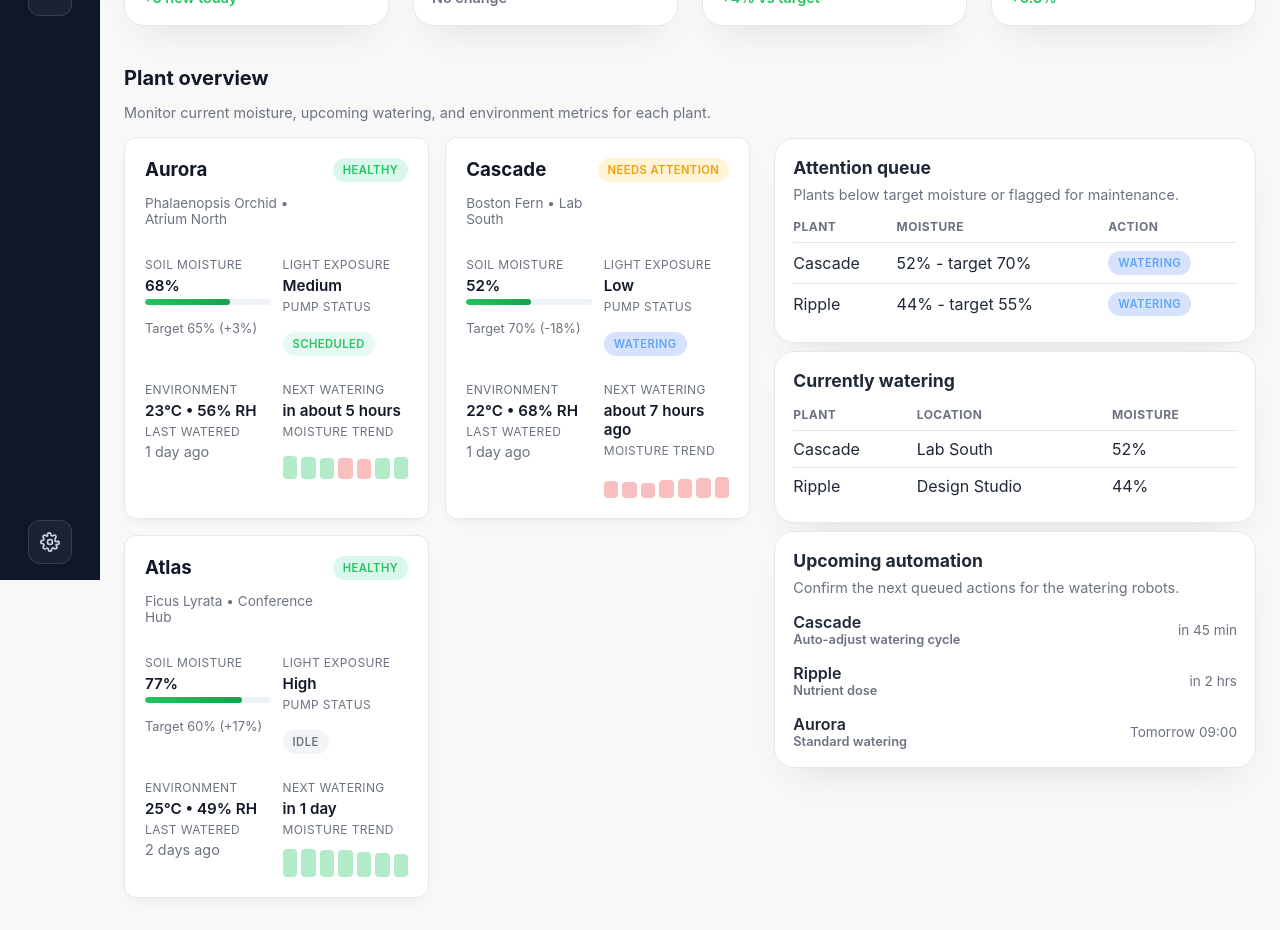
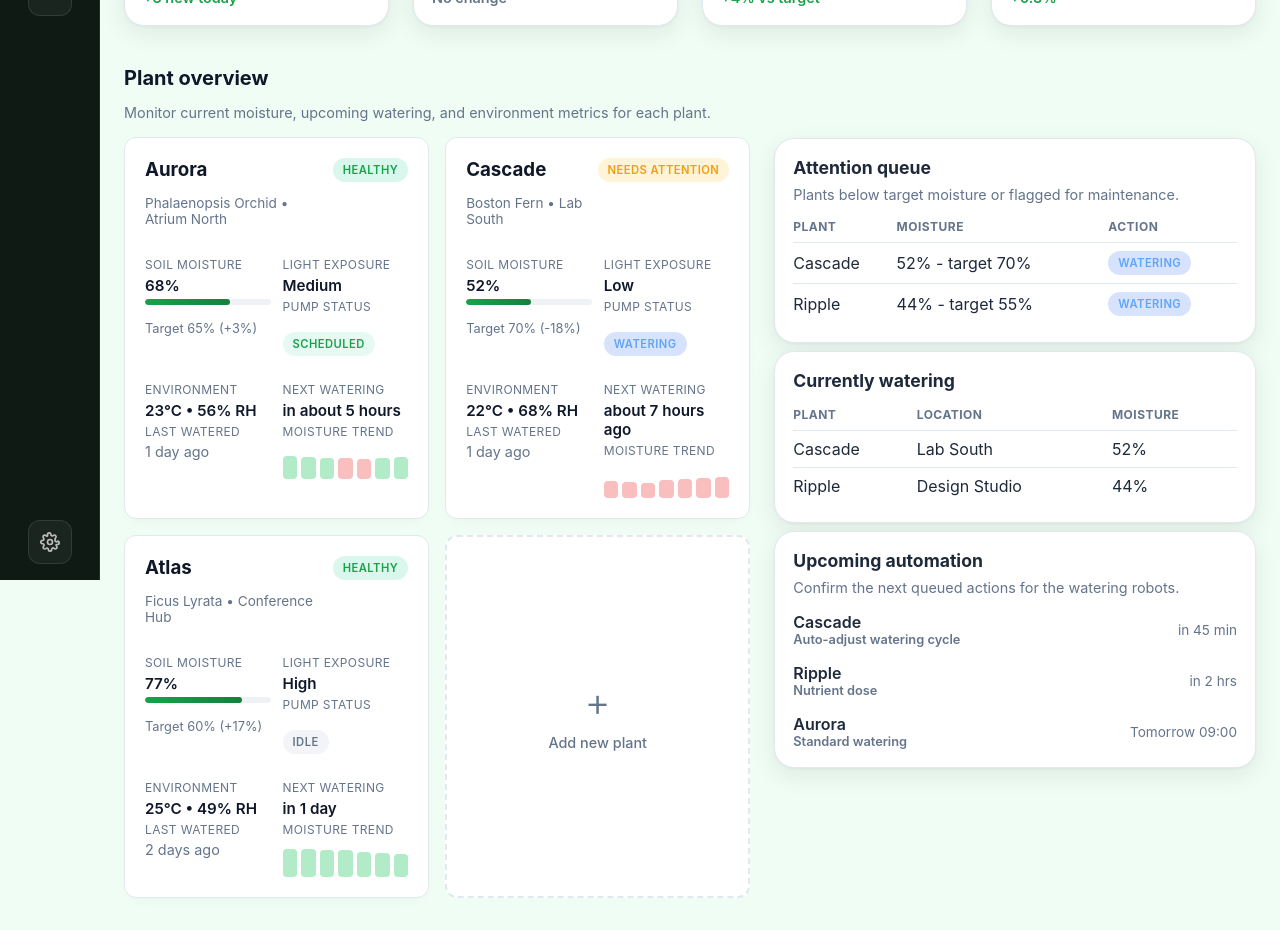
Before and after one commit to austinjiann/PlantHopper, a Next.js app in the folder frontend/: page / in a window 1280 px wide. Shown: the part 220-1150 px from the top of the page. Built offline with nearby package versions, Linux system fonts and the light colour scheme.

Commit message:
front end homepage done

```diff
--- a/frontend/app/globals.css
+++ b/frontend/app/globals.css
@@ -1,21 +1,21 @@
 :root {
-  --background: #ffffff;
+  --background: #f8faf9;
   --surface: #ffffff;
-  --surface-subtle: #f9fafb;
-  --surface-highlight: #f3f4f6;
-  --accent: #22c55e; /* green */
-  --accent-strong: #16a34a;
+  --surface-subtle: #f1f7f3;
+  --surface-highlight: #e8f5e8;
+  --accent: #16a34a; /* green */
+  --accent-strong: #15803d;
   --danger: #ef4444;
   --warning: #f59e0b;
-  --text-primary: #111827;
-  --text-secondary: #1f2937;
-  --text-muted: #6b7280;
-  --border: #e5e7eb;
+  --text-primary: #0f172a;
+  --text-secondary: #1e293b;
+  --text-muted: #64748b;
+  --border: #e2e8f0;
   --radius-lg: 20px;
   --radius-md: 12px;
   --radius-sm: 8px;
-  --shadow-soft: 0 20px 40px -20px rgba(0, 0, 0, 0.12);
-  --shadow-sm: 0 6px 16px -8px rgba(0, 0, 0, 0.10);
+  --shadow-soft: 0 20px 40px -20px rgba(15, 23, 42, 0.08);
+  --shadow-sm: 0 6px 16px -8px rgba(15, 23, 42, 0.06);
   --transition: 200ms ease;
   --sidebar: 100px;
 }
@@ -29,14 +29,14 @@ body {
   max-width: 100vw;
   overflow-x: hidden;
   overscroll-behavior: none;
-  background-color: #ffffff; /* fallback so rubber-band never shows white */
+  background-color: #f0fdf4; /* fallback so rubber-band never shows white */
 }
 
 /* apply page tint to html as well to avoid white during overscroll */
 html {
   min-height: 100%;
   /* gradient rendered via fixed pseudo-element to avoid WebKit white flashes */
-  background: #f8f8f8;
+  background: #f0fdf4;
 }
 
 html::before {
@@ -45,7 +45,7 @@ html::before {
   inset: 0;
   pointer-events: none;
   z-index: -1;
-  background: linear-gradient(180deg, #e0f0e8 0%, #eefaf4 40%, #d3ecdf 100%);
+  background: linear-gradient(180deg, #ecfdf5 0%, #f0fdf4 30%, #dcfce7 70%, #bbf7d0 100%);
 }
 
 body {
@@ -61,8 +61,8 @@ body {
   position: fixed;
   inset: 0 auto 0 0;
   width: 100px;
-  background: #0f172a;
-  border-right: 1px solid #0b1223;
+  background: #0f1a14;
+  border-right: 1px solid rgba(255, 255, 255, 0.1);
   display: flex;
   flex-direction: column;
   align-items: center;
@@ -100,19 +100,22 @@ body {
   border-radius: 12px;
   display: grid;
   place-items: center;
-  color: #cbd5e1;
+  color: rgba(255, 255, 255, 0.7);
   background: rgba(255, 255, 255, 0.05);
-  border: 1px solid rgba(255, 255, 255, 0.12);
+  border: 1px solid rgba(255, 255, 255, 0.1);
+  transition: all 200ms ease;
 }
 
 .mini-sidebar__item:hover {
   color: #ffffff;
-  background: rgba(255, 255, 255, 0.08);
+  background: rgba(255, 255, 255, 0.1);
+  transform: scale(1.04);
 }
 
 .mini-sidebar__item--active {
   color: #16a34a;
   background: #ffffff;
+  box-shadow: 0 0 0 1px rgba(34, 197, 94, 0.3);
 }
 
 .mini-sidebar-offset {
@@ -142,7 +145,7 @@ main {
   border: 1px solid var(--border);
   border-radius: var(--radius-lg);
   padding: 18px;
-  box-shadow: var(--shadow-soft);
+  box-shadow: 0 1px 3px rgba(15, 23, 42, 0.04), 0 8px 24px rgba(15, 23, 42, 0.08);
   transition: transform var(--transition), border-color var(--transition), box-shadow var(--transition);
 }
 
@@ -254,6 +257,53 @@ main {
 .plant-card:hover {
   transform: none;
   border-color: var(--border);
+}
+
+.add-plant-card {
+  position: relative;
+  background: var(--surface);
+  border-radius: var(--radius-md);
+  border: 2px dashed var(--border);
+  padding: 20px;
+  box-shadow: none;
+  transition: all var(--transition);
+  cursor: pointer;
+  display: flex;
+  align-items: center;
+  justify-content: center;
+  min-height: 200px;
+}
+
+.add-plant-card:hover {
+  border-color: var(--accent);
+  background: var(--surface-subtle);
+  transform: none;
+}
+
+.add-plant-content {
+  display: flex;
+  flex-direction: column;
+  align-items: center;
+  justify-content: center;
+  gap: 12px;
+}
+
+.add-plant-plus {
+  font-size: 2.5rem;
+  font-weight: 300;
+  color: var(--text-muted);
+  line-height: 1;
+}
+
+.add-plant-text {
+  font-size: 0.9rem;
+  color: var(--text-muted);
+  font-weight: 500;
+}
+
+.add-plant-card:hover .add-plant-plus,
+.add-plant-card:hover .add-plant-text {
+  color: var(--accent);
 }
 
 .plant-card-header {
--- a/frontend/app/page.tsx
+++ b/frontend/app/page.tsx
@@ -70,6 +70,12 @@ export default function DashboardPage() {
             {plants.slice(0, 3).map((plant) => (
               <PlantCard key={plant.id} plant={plant} />
             ))}
+            <div className="add-plant-card">
+              <div className="add-plant-content">
+                <div className="add-plant-plus">+</div>
+                <div className="add-plant-text">Add new plant</div>
+              </div>
+            </div>
           </div>
         </div>
         <div style={{ display: "grid", gap: 8, rowGap: 8, alignItems: "start", marginTop: 72 }}>
```
